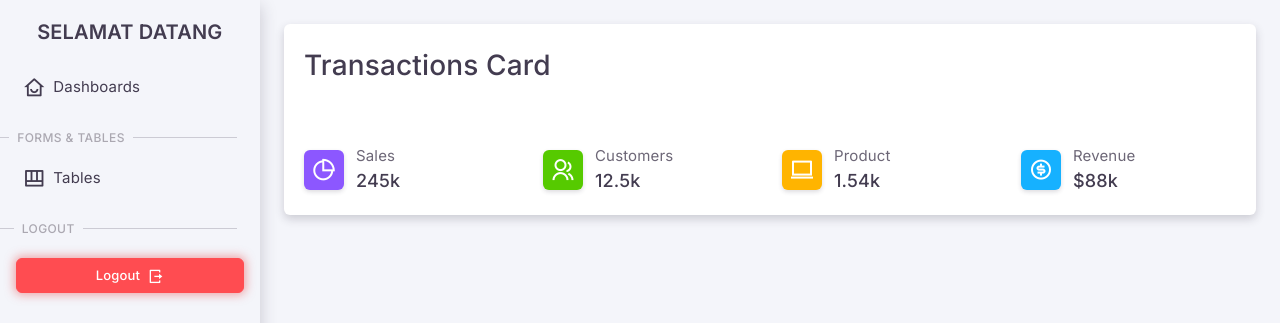
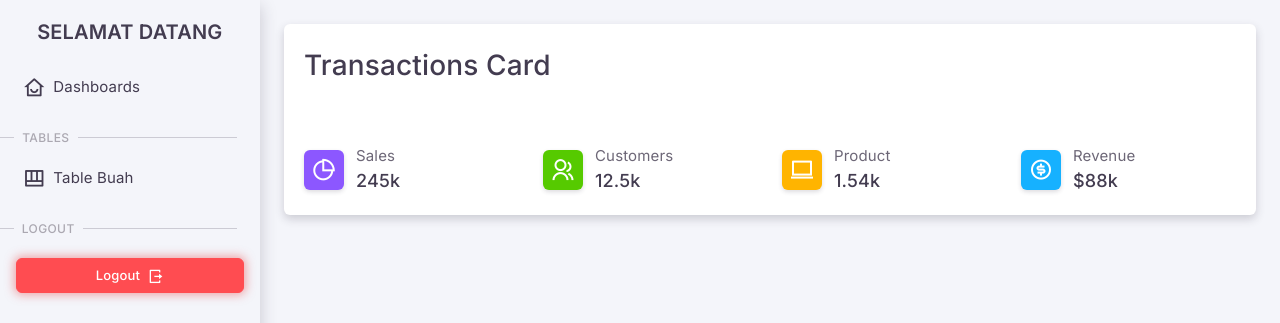
Before and after one commit to Didinzz/toko_buah, a PHP site: page /dashboard.php in a window 1280 px wide. Shown: the top 323 px of the page. Run offline with PHP 8.4, Linux system fonts and the light colour scheme; a user stored in the database is signed in; some libraries are stand-ins or nearby versions.

Commit message:
tabel Buah

```diff
--- a/dashboard.php
+++ b/dashboard.php
@@ -101,12 +101,12 @@ if (!isset($_SESSION['email']) || $_SESSION['role'] !== 'admin') {
           </li>
 
           <!-- Forms & Tables -->
-          <li class="menu-header fw-medium mt-4"><span class="menu-header-text">Forms &amp; Tables</span></li>
+          <li class="menu-header fw-medium mt-4"><span class="menu-header-text"> Tables</span></li>
           <!-- Tables -->
           <li class="menu-item">
             <a class="menu-link" id="tabelBuah" role="button">
               <i class="menu-icon tf-icons ri-table-alt-line"></i>
-              <div data-i18n="Tables">Tables</div>
+              <div data-i18n="Tables">Table Buah</div>
             </a>
           </li>
 
```
